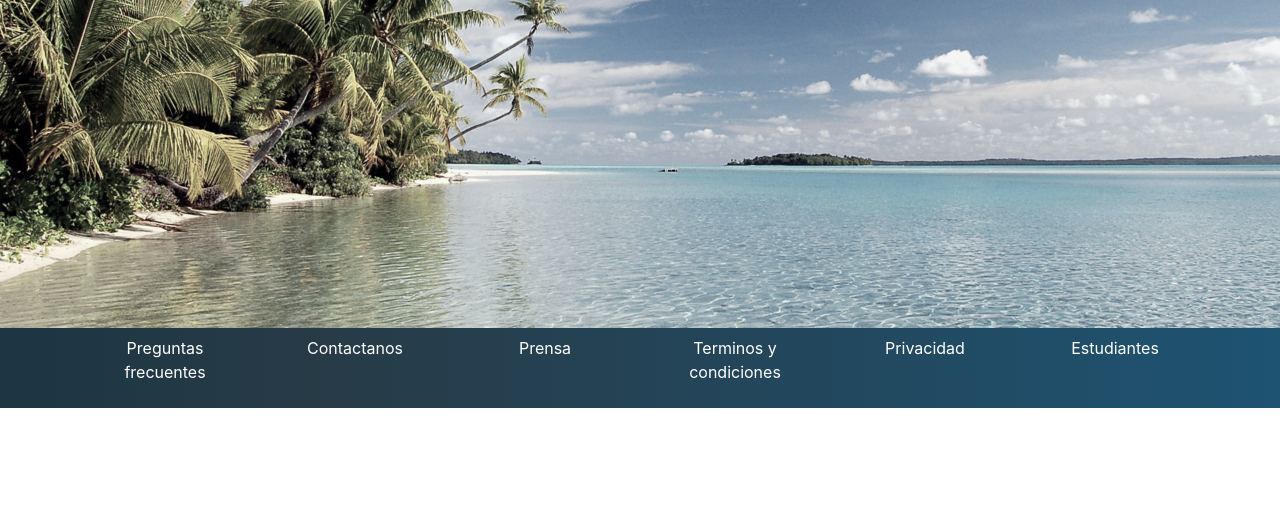
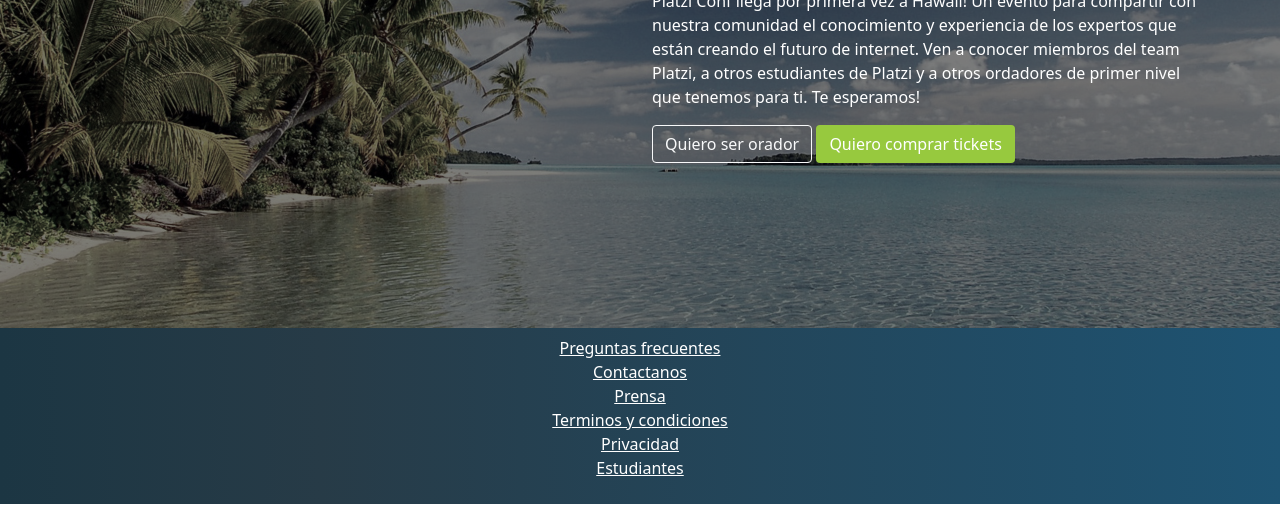
Before and after one commit to jhurreaq/Bootstrap, a plain HTML site: page index.html in a window 1280 px wide. Shown: the part 288-800 px from the top of the page. Drawn offline with nearby package versions, Linux system fonts and the light colour scheme.

Commit message:
Update overlay

```diff
--- a/css/styles.css
+++ b/css/styles.css
@@ -1,5 +1,14 @@
 .text-platzi {
     color: #97c93e !important;
+}
+
+.btn-platzi {
+    background-color: #97c93e;
+    color: white !important;
+}
+
+.btn-platzi:hover {
+    background-color: #82ad36;
 }
 
 /* Header style */
@@ -14,6 +23,26 @@
     filter: grayscale(70%);
 }
 
+#carousel {
+    position: relative;
+}
+
+#carousel .overlay {
+    position: absolute;
+    top: 0;
+    bottom: 0;
+    left: 0;
+    right: 0;
+    background-color: rgba(0, 0, 0, 0.5);
+    color: white;
+}
+
+#carousel .overlay .container,
+#carousel .overlay .row {
+    height: 100%;
+}
+
+
 /* Footer style */
 #footer {
     background: linear-gradient(90deg, #1c3643, #273b47 25%, #1e5372);
--- a/index.html
+++ b/index.html
@@ -6,8 +6,8 @@
     <meta name="viewport" content="width=device-width, initial-scale=1">
 
     <!-- Bootstrap CSS -->
-    <!-- <link href="https://cdn.jsdelivr.net/npm/bootstrap@5.0.0-beta2/dist/css/bootstrap.min.css" rel="stylesheet" integrity="sha384-BmbxuPwQa2lc/FVzBcNJ7UAyJxM6wuqIj61tLrc4wSX0szH/Ev+nYRRuWlolflfl" crossorigin="anonymous"> -->
-    <link rel="stylesheet" href="https://stackpath.bootstrapcdn.com/bootstrap/4.1.3/css/bootstrap.min.css" integrity="sha384-MCw98/SFnGE8fJT3GXwEOngsV7Zt27NXFoaoApmYm81iuXoPkFOJwJ8ERdknLPMO" crossorigin="anonymous">
+    <link href="https://cdn.jsdelivr.net/npm/bootstrap@5.0.0-beta2/dist/css/bootstrap.min.css" rel="stylesheet" integrity="sha384-BmbxuPwQa2lc/FVzBcNJ7UAyJxM6wuqIj61tLrc4wSX0szH/Ev+nYRRuWlolflfl" crossorigin="anonymous">
+    <!-- <link rel="stylesheet" href="https://stackpath.bootstrapcdn.com/bootstrap/4.1.3/css/bootstrap.min.css" integrity="sha384-MCw98/SFnGE8fJT3GXwEOngsV7Zt27NXFoaoApmYm81iuXoPkFOJwJ8ERdknLPMO" crossorigin="anonymous"> -->
 
     <!-- Personalized styles -->
     <link rel="stylesheet" href="/css/styles.css">
@@ -54,7 +54,7 @@
     <!-- Main -->
 
     <main id="main">
-        <div id="carouselExampleControls" class="carousel slide" data-ride="carousel">
+        <div id="carousel" class="carousel slide" data-ride="carousel">
             <div class="carousel-inner">
                 <div class="carousel-item active">
                     <img class="d-block w-100" src="/assets/images/hawaii.jpg" alt="First slide" data-pause="false">
@@ -74,6 +74,24 @@
             <span class="carousel-control-next-icon" aria-hidden="true"></span>
             <span class="sr-only">Next</span>
             </a> -->
+            <div class="overlay">
+                <div class="container">
+                    <div class="row align-items-center">
+                        <div class="col-md-6 offset-md-6 text-right">
+                            <h1>Platzi Conf Hawaii</h1>
+                            <p class="d-none d-md-block">Platzi Conf llega por primera vez a Hawaii!
+                                Un evento para compartir con nuestra comunidad el conocimiento
+                                y experiencia de los expertos que están creando el
+                                futuro de internet.
+                                Ven a conocer miembros del team Platzi, a otros estudiantes de Platzi
+                                y a otros ordadores de primer nivel que tenemos para ti. Te esperamos!
+                            </p>
+                            <a href="#" class="btn btn-outline-light">Quiero ser orador</a>
+                            <button type="button" class="btn btn-platzi">Quiero comprar tickets</button>
+                        </div>
+                    </div>
+                </div>
+            </div>
         </div>
     </main>
 
```
